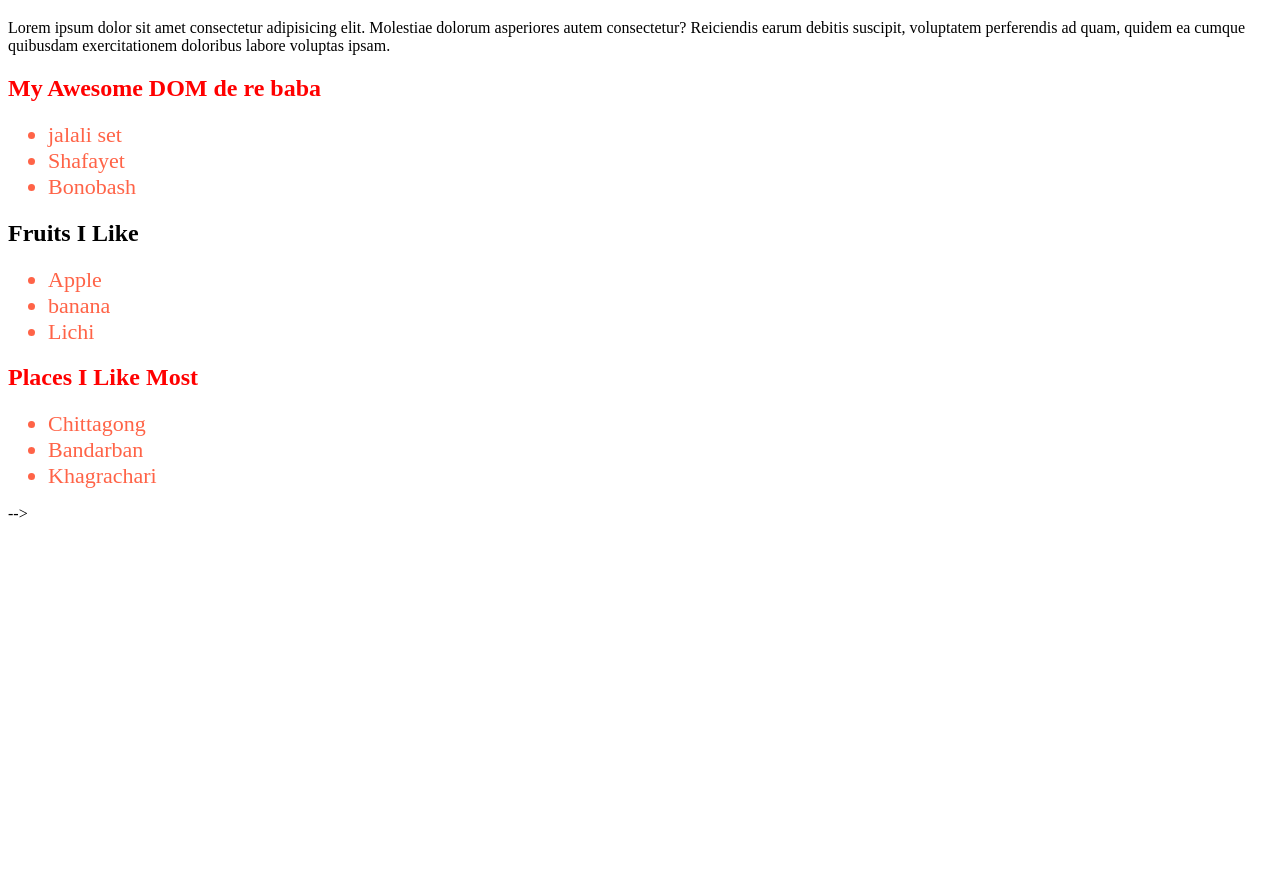
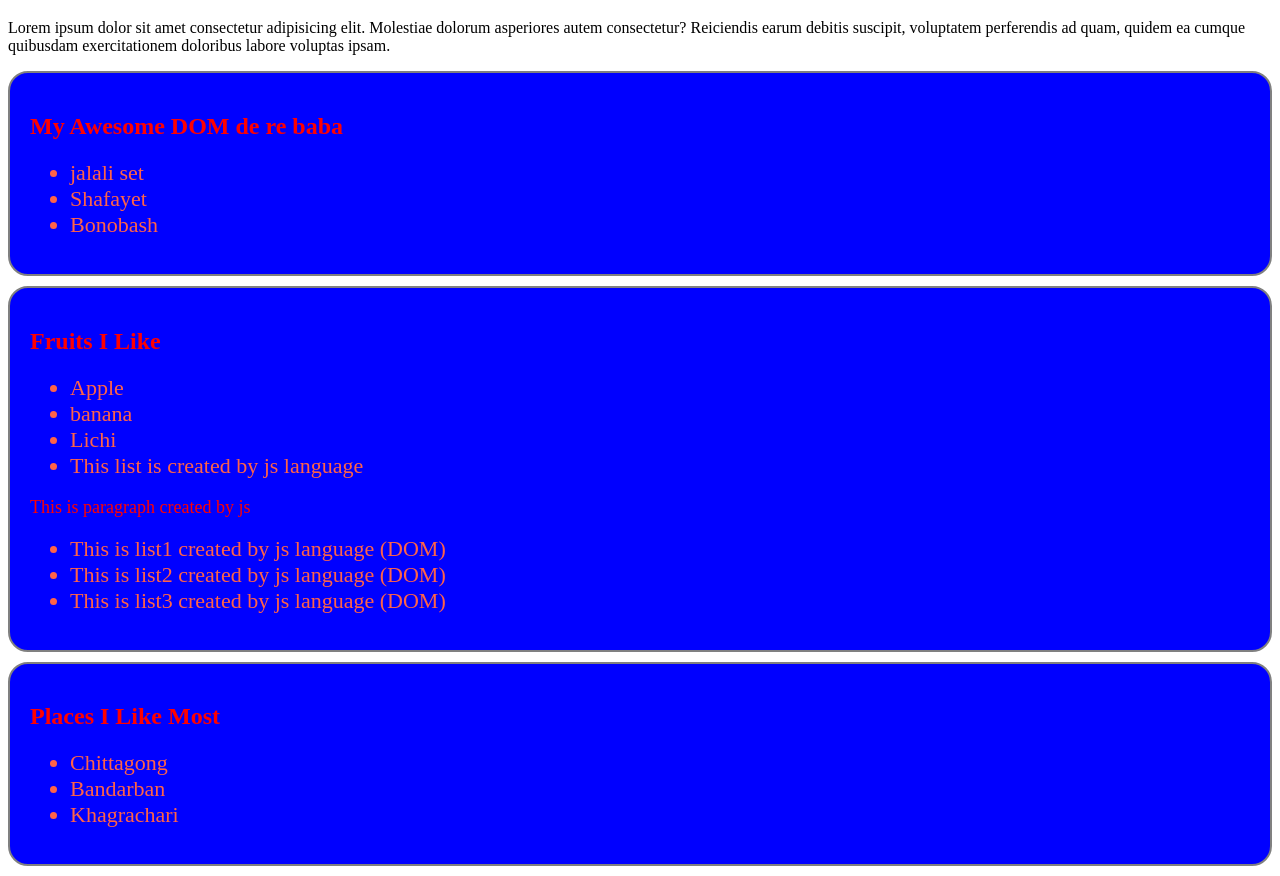
Before and after one commit to Saif-Tasnim/Basic_DOM_Code, a plain HTML site: page index.html in a window 1280 px wide. Shown: the part 61-937 px from the top of the page. Before the commit the page ends 800 px from the top, so only its background shows below. Drawn offline with Linux system fonts and the light colour scheme.

Commit message:
Basic Dom script overall updated

```diff
--- a/index.html
+++ b/index.html
@@ -27,44 +27,47 @@
        <section>
         <h1>My Awesome DOM de re baba</h1>
         <ul>
-            <li>jalali set</li>
+            <li title="tooltip jalali">jalali set</li>
             <li>Shafayet</li>
             <li>Bonobash</li>
         </ul>
 
        </section>
 
-       <section>
+       <section id = "fruits">
         <h1 id="fruits-title">Fruits I Like</h1>
-        <ul>
-            <li>Apple</li>
-            <li>banana</li>
-            <li>Lichi</li>
+        <ul id="fruits-list">
+            <li id = "fruits-list1">Apple</li>
+            <li id = "fruits-list2">banana</li>
+            <li id = "fruits-list3">Lichi</li>
         </ul>
        </section>
 
        <section>
         <h1 >Places I Like Most</h1>
         <ul>
-            <li class = "place-name">Chittagong</li>
+            <li id="tool" class = "place-name">Chittagong</li>
             <li class = "place-name">Bandarban</li>
-            <li class = "place-name">Khagrachari</li>
+            <li  class = "place-name">Khagrachari</li>
         </ul>
        </section>
 
     </main>
 
-    <script src="js/dem.js"></script>
+    <!-- <script src="js/dem.js"></script>
     <script> console.log("Hello From inside the index.html file") </script>
     <script> console.log(document) </script>
-    <script> console.log(document.body.innerText) </script> -->
-    <script> console.log(document.getElementsByTagName('h1')) </script>
-   <!-- <script> console.log(document.getElementsByTagName('li')) </script>
+    <script> console.log(document.body.innerText) </script>
+    <script> console.log(document.getElementsByTagName('h1')) </script> -->
+
+
+    <!-- <script> console.log(document.getElementsByTagName('li')) </script>
     <script> console.log(document.getElementsByTagName('ul')) </script>
-    <script> console.log(document.getElementsByTagName('ul')) </script>
-     -->
+    <script> console.log(document.getElementsByTagName('ul')) </script>  -->
 
-     <script>
+
+
+    <!-- <script>
 
         // it is very important . Amra prochur prochur use korbo eta
         console.log(document.getElementById('fruits-title'))
@@ -81,9 +84,17 @@
             console.log(list.innerText)
         }
 
+        document.getElementById('fruits-title').style.color = "blue";
+        // document.getElementById('fruits-title').style.textAlign = "center";
+        document.getElementById('fruits-title').style.fontSize = "48px";
+        document.getElementById('fruits-list1').style.listStyle="none";
+        document.getElementById('tool').setAttribute('title' , 'Ctg is my birth place');
 
-     </script>
+     </script> -->
 
+
+     <script src="js/css_in_js.js"></script>
+     <script src="js/appned.js"></script>
 
 
 </body>
--- /dev/null
+++ b/js/appned.js
@@ -0,0 +1,28 @@
+// where to add
+const see = document.getElementById('fruits-list');
+
+// what to add
+const new_li = document.createElement('li');
+new_li.innerText = "This list is created by js language";
+
+// adding to parent
+see.appendChild(new_li);
+
+
+const para = document.getElementById('fruits');
+
+const new_para = document.createElement('p');
+new_para.innerText = "This is paragraph created by js";
+new_para.style.fontSize= "18px";
+new_para.style.color= "red";
+
+para.appendChild(new_para);
+
+const new_ul = document.createElement('ul');
+new_ul.innerHTML = `
+<li> This is list1 created by js language (DOM) </li>
+<li> This is list2 created by js language (DOM) </li>
+<li> This is list3 created by js language (DOM) </li>
+`
+
+para.appendChild(new_ul);
--- /dev/null
+++ b/js/css_in_js.js
@@ -0,0 +1,15 @@
+const sectionList = document.querySelectorAll('section');
+console.log(sectionList);
+
+for(const section of sectionList){
+    section.style.backgroundColor = "blue";
+    section.style.marginBottom = "10px";
+    section.style.border = "2px solid gray";
+    section.style.borderRadius = "20px";
+    section.style.padding = "20px";
+
+    if(section === sectionList[1]){
+        const class_name = document.getElementById("fruits-title");
+        class_name.classList.add('section1-font');
+    }
+}
--- a/style/style.css
+++ b/style/style.css
@@ -1,3 +1,7 @@
 h1{
     color: red;
 }
+
+.section1-font{
+    color: red !important;
+}
```
